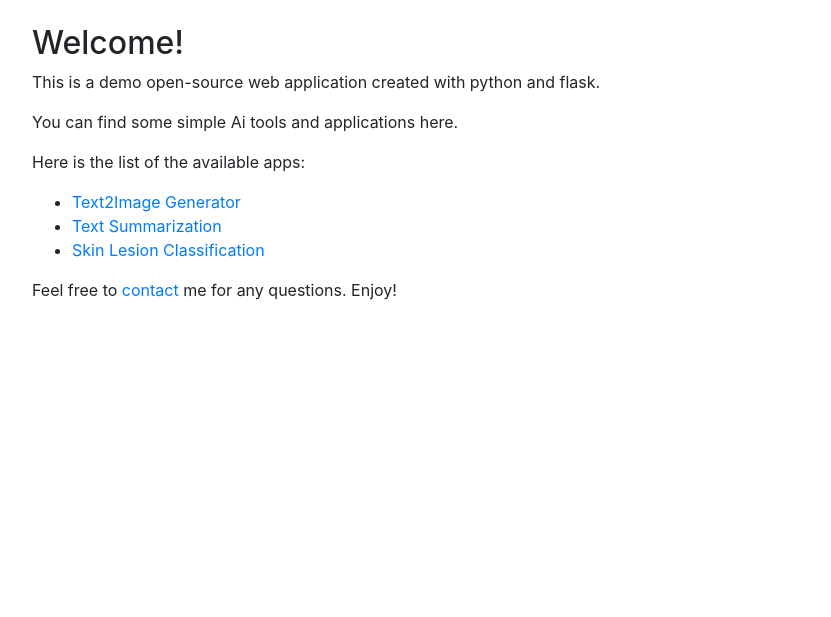
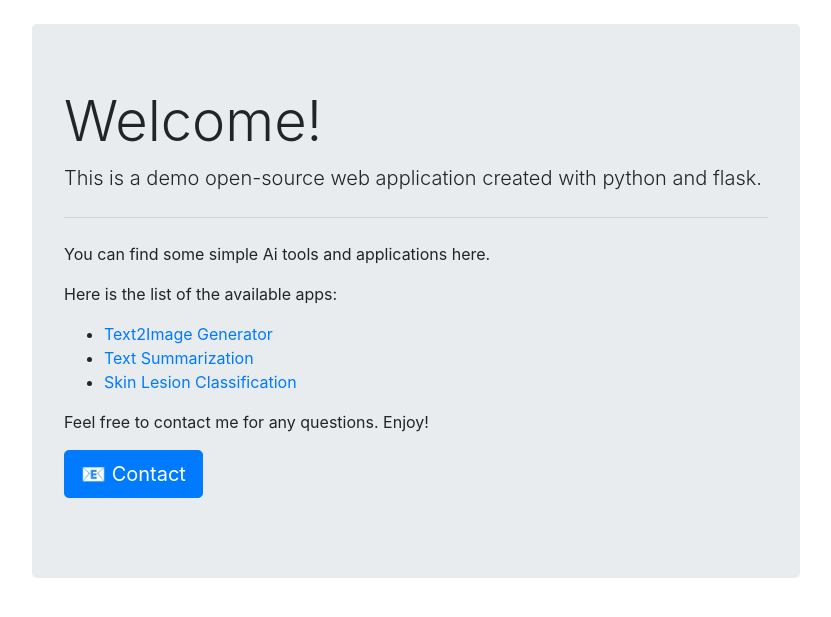
Before and after one commit to hmralavi/WebAppAi, a Flask app: page / in a window 1280 px wide. Shown: the part 96-713 px from the top of the page, without its empty margins (224-1055 px from the left). Run offline with Flask 3, Linux system fonts and the light colour scheme; some libraries are stand-ins or nearby versions.

Commit message:
minor changes

```diff
--- a/templates/index.html
+++ b/templates/index.html
@@ -34,16 +34,20 @@
   </div>
 </nav>
 <div class="container-fluid page-width"> <br>
-  <h2>Welcome!</h2>
-  <p>This is a demo open-source web application created with python and flask.</p>
+  <div class="jumbotron">
+    <h1 class="display-4">Welcome!</h1>
+    <p class="lead">This is a demo open-source web application created with python and flask.</p>
+    <hr class="my-4">
     <p>You can find some simple Ai tools and applications here.</p>
     <p>Here is the list of the available apps:</p>
     <ul>
-    <li> <a href="text2image.html" > Text2Image Generator </a></li>
+      <li><a href="text2image.html"> Text2Image Generator </a></li>
       <li> <a href="textsum.html" > Text Summarization </a></li>
       <li> <a href="skinlesion.html" > Skin Lesion Classification </a></li>
     </ul>
-  <p>Feel free to <a href="mailto:hmralavi@gmail.com">contact</a> me for any questions. Enjoy!</p>
+    <p>Feel free to contact me for any questions. Enjoy!</p>
+    <p class="lead"> <a class="btn btn-primary btn-lg" href="mailto:hmralavi@gmail.com" role="button">&#x1F4E7; Contact</a></p>
+  </div>
 </div>
 <script src="../static/js/jquery-3.4.1.min.js"></script>
 <script src="../static/js/popper.min.js"></script>
--- a/templates/text2image.html
+++ b/templates/text2image.html
@@ -38,7 +38,7 @@
   <p>Text2Image generator using <a href="https://huggingface.co/stabilityai/stable-diffusion-xl-base-1.0" target="new">this</a> pretrained model from the HuggingFace.</p>
   <form action="{{ url_for('text2image') }}" method="POST">
     <div class="form-group">
-      <label for="usertext">Describe the image you want:</label>
+      <label for="usertext"><b>Describe the image you want:</b></label>
       <div class="input-group mb-3 col-xl-7">
         <input type="text" class="form-control" id="usertext" name="usertext" placeholder="Type or click random" value="{{input_text}}">
         <div class="input-group-append">
```
Also changed, not shown: templates/textsum.html (+10 -9 lines). Lines whose indentation alone changed are shown as unchanged.
